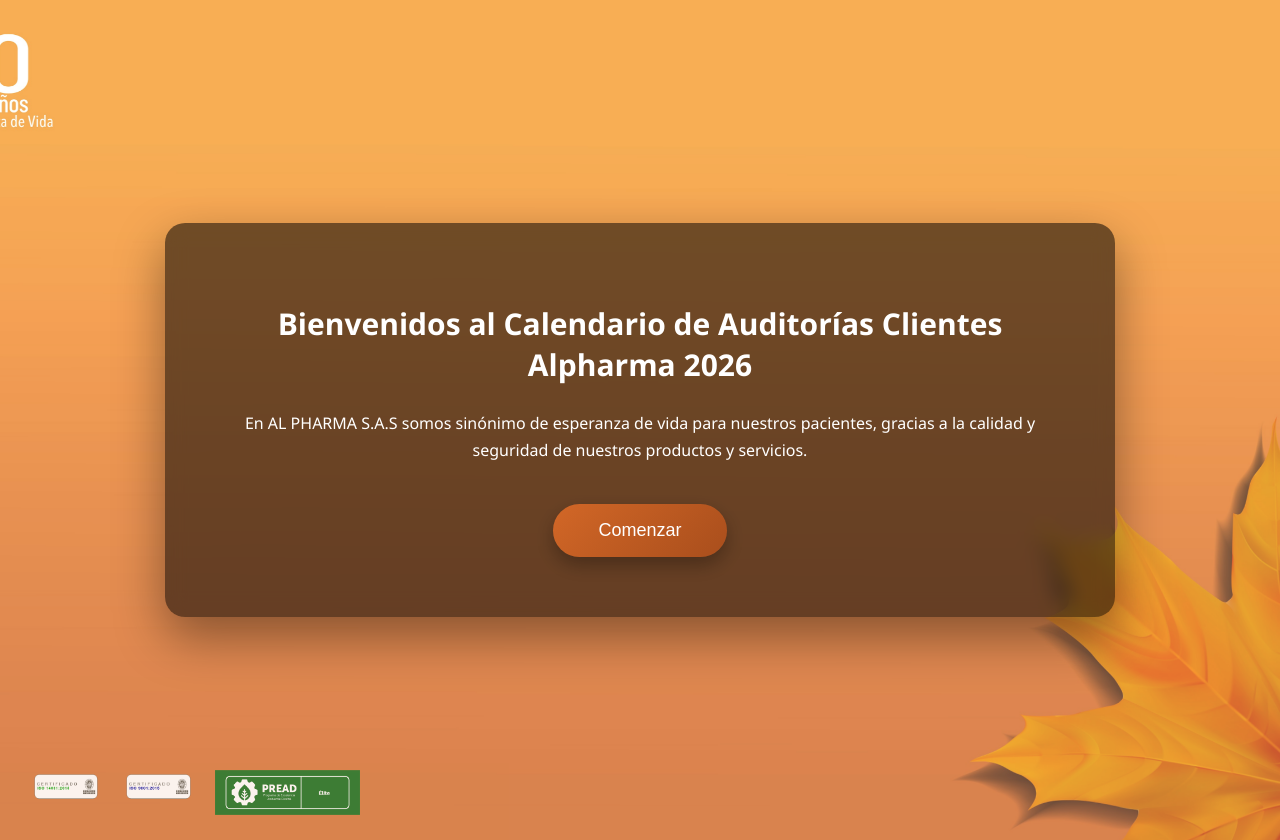
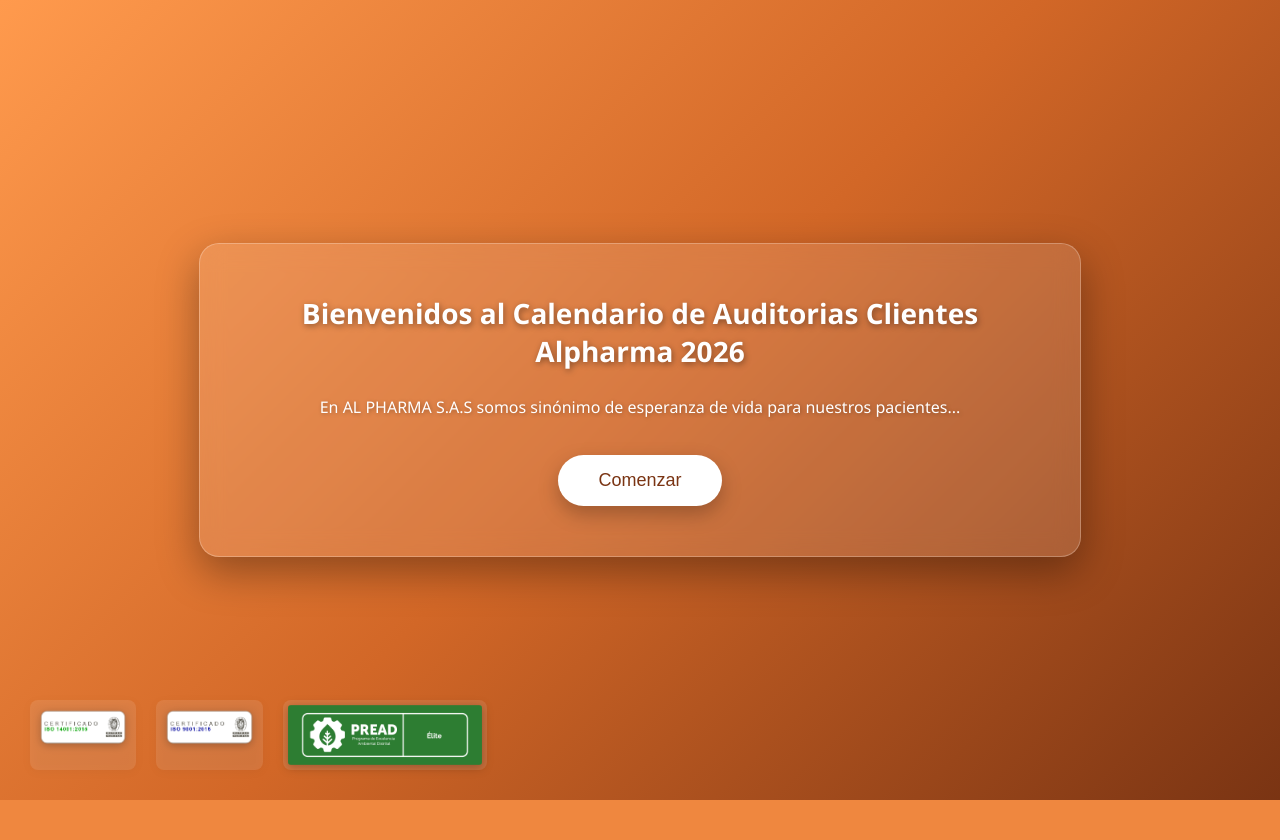
Before and after one commit to Arojasdba2903/App-Reservas, a Flask app: template templates/index.html in a window 1280 px wide. After the commit the page ends 800 px from the top, so only its background shows below. Run offline with Flask 3, Linux system fonts and the light colour scheme; the template is opened without the code that fills it: most values are stand-ins (such as "Sample title", 1, 10 or a date in 2020).

Commit message:
Refactor index.html for appointment reservation page
Updated the HTML structure and styles for the appointment reservation page, including new styles for the welcome screen and logos.

```diff
--- a/templates/index.html
+++ b/templates/index.html
@@ -3,141 +3,237 @@
 <head>
 <meta charset="UTF-8">
 <meta name="viewport" content="width=device-width, initial-scale=1.0">
-<title>Reserva de Citas</title>
+<title>Reserva de Citas - Alpharma</title>
 
 <style>
-body{
-    margin:0;
-    font-family:'Segoe UI',Tahoma,Geneva,Verdana,sans-serif;
-    overflow-x:hidden;
+/* --------------------------------------------------- */
+/* ESTILOS GENERALES                                  */
+/* --------------------------------------------------- */
+body {
+    font-family: 'Segoe UI', Tahoma, Geneva, Verdana, sans-serif;
+    background-color: #f4f7f6;
+    margin: 0;
+    color: #333;
+    overflow-x: hidden; /* Evita scroll horizontal */
 }
 
-/* ================================================= */
-/* PANTALLA BIENVENIDA                              */
-/* ================================================= */
-#pantalla-bienvenida{
-    position:relative;
-    min-height:100vh;
-    display:flex;
-    align-items:center;
-    justify-content:center;
-    padding:20px;
-    overflow:hidden;
+/* --------------------------------------------------- */
+/* PANTALLA DE BIENVENIDA                             */
+/* --------------------------------------------------- */
+#pantalla-bienvenida {
+    background: linear-gradient(135deg, #ff9a4d, #d26727, #7a3413);
+    min-height: 100vh;
+    display: flex;
+    align-items: center;
+    justify-content: center;
+    padding: 20px;
+    box-sizing: border-box;
+    position: relative; /* Necesario para posicionar los logos absolutos */
 }
 
-/* Imagen de fondo con zoom */
-#pantalla-bienvenida::after{
-    content:"";
-    position:absolute;
-    inset:0;
-    background:url("{{ url_for('static', filename='img/fondo.jpg') }}") no-repeat center center;
-    background-size:cover;
-    animation:zoomFondo 20s ease-in-out infinite alternate;
-    z-index:0;
+.tarjeta-bienvenida {
+    background: rgba(255, 255, 255, 0.12);
+    backdrop-filter: blur(12px);
+    border: 1px solid rgba(255, 255, 255, 0.25);
+    padding: 50px 40px;
+    border-radius: 20px;
+    max-width: 800px;
+    text-align: center;
+    color: white;
+    box-shadow: 0 15px 40px rgba(0, 0, 0, 0.35);
+    position: relative;
+    z-index: 10; /* Asegura que el texto esté sobre los logos si se cruzan */
 }
 
-/* Capa clara */
-#pantalla-bienvenida::before{
-    content:"";
-    position:absolute;
-    inset:0;
-    background:rgba(255,255,255,0.18);
-    z-index:1;
+.tarjeta-bienvenida h1 {
+    font-size: 28px;
+    margin-top: 0;
+    margin-bottom: 25px;
+    text-shadow: 1px 2px 6px rgba(0,0,0,0.4);
 }
 
-@keyframes zoomFondo{
-    from{transform:scale(1);}
-    to{transform:scale(1.08);}
+.tarjeta-bienvenida p {
+    font-size: 16px;
+    line-height: 1.6;
+    margin-bottom: 35px;
+    text-shadow: 1px 1px 4px rgba(0,0,0,0.3);
 }
 
-/* Tarjeta */
-.tarjeta-bienvenida{
-    position:relative;
-    z-index:2;
-    background:rgba(0,0,0,0.55);
-    backdrop-filter:blur(10px);
-    padding:60px 50px;
-    border-radius:20px;
-    max-width:850px;
-    text-align:center;
-    color:white;
-    box-shadow:0 20px 50px rgba(0,0,0,0.4);
+#btn-comenzar {
+    background-color: white;
+    color: #7a3413;
+    padding: 15px 40px;
+    font-size: 18px;
+    border-radius: 30px;
+    box-shadow: 0 8px 20px rgba(0,0,0,0.25);
+    width: auto;
+    display: inline-block;
+    transition: 0.3s ease;
+    cursor: pointer;
+    border: none;
 }
 
-.tarjeta-bienvenida h1{
-    font-size:30px;
-    margin-bottom:25px;
+#btn-comenzar:hover {
+    background-color: #ffe6d8;
+    color: #d26727;
+    transform: translateY(-3px);
 }
 
-.tarjeta-bienvenida p{
-    font-size:16px;
-    line-height:1.7;
-    margin-bottom:40px;
+/* --------------------------------------------------- */
+/* ESTILOS PARA LOS LOGOS (NUEVO)                     */
+/* --------------------------------------------------- */
+.contenedor-logos {
+    position: absolute;
+    bottom: 30px;       /* Distancia desde abajo */
+    left: 30px;         /* Distancia desde la izquierda */
+    display: flex;      /* Alineación horizontal */
+    gap: 20px;          /* Espacio entre logos */
+    z-index: 5;         /* Capa inferior al texto principal */
 }
 
-/* Botón */
-#btn-comenzar{
-    background:linear-gradient(135deg,#D26727,#a94e1c);
-    color:white;
-    padding:16px 45px;
-    font-size:18px;
-    border-radius:40px;
-    border:none;
-    cursor:pointer;
-    transition:0.3s ease;
-    box-shadow:0 8px 20px rgba(0,0,0,0.3);
+.contenedor-logos img {
+    height: 60px;       /* Altura fija, el ancho se ajusta solo */
+    width: auto;
+    object-fit: contain;
+    filter: drop-shadow(0 2px 4px rgba(0,0,0,0.3)); /* Sombra suave */
+    transition: transform 0.3s ease;
+    background: rgba(255,255,255,0.1); /* Fondo sutil opcional */
+    padding: 5px;
+    border-radius: 8px;
 }
 
-#btn-comenzar:hover{
-    transform:translateY(-4px);
+.contenedor-logos img:hover {
+    transform: scale(1.1); /* Efecto zoom al pasar mouse */
+    background: rgba(255,255,255,0.2);
 }
 
-/* ================================================= */
-/* LOGOS INFERIORES                                 */
-/* ================================================= */
-.logos-inferiores{
-    position:absolute;
-    bottom:25px;
-    left:30px;
-    display:flex;
-    gap:20px;
-    align-items:center;
-    z-index:3;
-}
-
-.logos-inferiores img{
-    height:45px;
-    object-fit:contain;
-    opacity:0.9;
-    transition:0.3s ease;
-}
-
-.logos-inferiores img:hover{
-    transform:scale(1.05);
-    opacity:1;
-}
-
-/* Responsive */
-@media (max-width:768px){
-    .logos-inferiores{
-        left:50%;
-        transform:translateX(-50%);
-        bottom:15px;
+/* Responsividad para móviles */
+@media (max-width: 600px) {
+    .contenedor-logos {
+        bottom: 20px;
+        left: 50%;
+        transform: translateX(-50%); /* Centrar logos en móviles */
+        width: 100%;
+        justify-content: center;
     }
-
-    .tarjeta-bienvenida{
-        padding:40px 25px;
+    .contenedor-logos img {
+        height: 40px; /* Logos más pequeños en celular */
     }
 }
 
-/* ================================================= */
-/* FORMULARIO (segunda pantalla)                    */
-/* ================================================= */
-#pantalla-reserva{
-    display:none;
-    min-height:100vh;
-    background:#f4f7f6;
-    padding:20px;
+/* --------------------------------------------------- */
+/* PANTALLA DE RESERVA (FORMULARIO)                   */
+/* --------------------------------------------------- */
+#pantalla-reserva { padding: 20px; }
+
+.contenedor-principal {
+    display: flex;
+    max-width: 1200px;
+    margin: 0 auto;
+    gap: 30px;
+    flex-wrap: wrap; /* Para que baje en pantallas chicas */
+}
+
+.columna-calendario {
+    flex: 6;
+    background: white;
+    padding: 25px;
+    border-radius: 10px;
+    box-shadow: 0 4px 10px rgba(0,0,0,0.05);
+    min-width: 300px;
+}
+
+.grid-calendario {
+    display: grid;
+    grid-template-columns: repeat(auto-fill, minmax(130px, 1fr));
+    gap: 15px;
+    margin-top: 20px;
+}
+
+.tarjeta {
+    border: 1px solid #ddd;
+    border-radius: 8px;
+    overflow: hidden;
+    cursor: pointer;
+    transition: all 0.2s;
+    text-align: center;
+    background: white;
+}
+
+.tarjeta:hover {
+    transform: translateY(-3px);
+    box-shadow: 0 5px 15px rgba(210,103,39,0.3);
+}
+
+.tarjeta.seleccionada {
+    border: 2px solid #d26727;
+    background-color: #fff2ea;
+}
+
+.tarjeta .mes {
+    background-color: #d26727;
+    color: white;
+    font-weight: bold;
+    padding: 8px 0;
+    font-size: 14px;
+}
+
+.tarjeta .dia {
+    padding: 20px 0;
+    font-size: 32px;
+    font-weight: bold;
+    color: #222;
+}
+
+.columna-formulario {
+    flex: 4;
+    background: white;
+    padding: 25px;
+    border-radius: 10px;
+    box-shadow: 0 4px 10px rgba(0,0,0,0.05);
+    min-width: 300px;
+}
+
+.grupo-form { margin-bottom: 15px; }
+
+.grupo-form label {
+    display: block;
+    margin-bottom: 5px;
+    font-size: 14px;
+    font-weight: bold;
+}
+
+.grupo-form input,
+.grupo-form select,
+.grupo-form textarea {
+    width: 100%;
+    padding: 10px;
+    border: 1px solid #ccc;
+    border-radius: 5px;
+    box-sizing: border-box;
+}
+
+button[type="submit"] {
+    background-color: #d26727;
+    color: white;
+    padding: 12px;
+    width: 100%;
+    border: none;
+    border-radius: 5px;
+    font-size: 16px;
+    font-weight: bold;
+    cursor: pointer;
+    transition: 0.2s;
+}
+
+button[type="submit"]:hover { background-color: #a94e1c; }
+button[type="submit"]:disabled { background-color: #aaa; cursor: not-allowed; }
+
+#mensaje-fecha {
+    color: #d26727;
+    font-weight: bold;
+    margin-bottom: 20px;
+    display: block;
 }
 </style>
 </head>
@@ -145,33 +241,87 @@ body{
 <body>
 
 <div id="pantalla-bienvenida">
-
     <div class="tarjeta-bienvenida">
-        <h1>Bienvenidos al Calendario de Auditorías Clientes Alpharma 2026</h1>
-        <p>
-            En AL PHARMA S.A.S somos sinónimo de esperanza de vida para nuestros pacientes,
-            gracias a la calidad y seguridad de nuestros productos y servicios.
-        </p>
+        <h1>Bienvenidos al Calendario de Auditorias Clientes Alpharma 2026</h1>
+        <p>En AL PHARMA S.A.S somos sinónimo de esperanza de vida para nuestros pacientes...</p>
         <button id="btn-comenzar">Comenzar</button>
     </div>
 
-    <div class="logos-inferiores">
-        <img src="{{ url_for('static', filename='img/logo1.png') }}" alt="Logo 1">
-        <img src="{{ url_for('static', filename='img/logo2.png') }}" alt="Logo 2">
-        <img src="{{ url_for('static', filename='img/logo3.png') }}" alt="Logo 3">
+    <div class="contenedor-logos">
+        <img src="static/img/logo1.png" alt="Logo 1">
+        <img src="static/img/logo2.png" alt="Logo 2">
+        <img src="static/img/logo3.png" alt="Logo 3">
     </div>
-
 </div>
 
-<div id="pantalla-reserva">
-    <!-- Aquí continúa tu formulario actual -->
+<div id="pantalla-reserva" style="display:none;">
+    <div class="contenedor-principal">
+        <div class="columna-calendario">
+            <h2 style="color:#d26727;margin-top:0;">Selecciona una fecha</h2>
+            <div class="grid-calendario">
+                {% for item in fechas %}
+                <div class="tarjeta" data-fecha="{{ item.fecha }}" onclick="seleccionarFecha(this)">
+                    <div class="mes"></div>
+                    <div class="dia"></div>
+                </div>
+                {% endfor %}
+            </div>
+        </div>
+
+        <div class="columna-formulario">
+            <h2 style="color:#d26727;margin-top:0;">Detalles de la Cita</h2>
+            <span id="mensaje-fecha">No has seleccionado ninguna fecha</span>
+
+            <form id="formulario-reserva">
+                <input type="hidden" id="fechaElegida" required>
+
+                <div class="grupo-form"><label>Nombre Completo *</label><input type="text" id="nombre" required></div>
+                <div class="grupo-form"><label>Correo Electrónico *</label><input type="email" id="correo" required></div>
+                <div class="grupo-form"><label>Teléfono</label><input type="text" id="telefono"></div>
+
+                <button type="submit" id="btnGuardar" disabled>Confirmar Reserva</button>
+            </form>
+        </div>
+    </div>
 </div>
 
 <script>
-document.getElementById('btn-comenzar').addEventListener('click',function(){
-    document.getElementById('pantalla-bienvenida').style.display='none';
-    document.getElementById('pantalla-reserva').style.display='block';
+// Lógica para cambiar de pantalla
+document.getElementById('btn-comenzar').addEventListener('click', function() {
+    document.getElementById('pantalla-bienvenida').style.display = 'none';
+    document.getElementById('pantalla-reserva').style.display = 'block';
 });
+
+const meses = ["Enero","Febrero","Marzo","Abril","Mayo","Junio","Julio","Agosto","Septiembre","Octubre","Noviembre","Diciembre"];
+
+// Lógica para renderizar fechas (procesa lo que viene del servidor)
+document.querySelectorAll('.tarjeta').forEach(tarjeta => {
+    const fechaStr = tarjeta.getAttribute('data-fecha');
+    if(!fechaStr) return;
+
+    // Asume formato YYYY-MM-DD
+    const partes = fechaStr.split('-');
+    // partes[1] es el mes (01 a 12), restamos 1 para el array
+    const mesIndex = parseInt(partes[1]) - 1;
+
+    if(meses[mesIndex]) {
+        tarjeta.querySelector('.mes').innerText = meses[mesIndex].toUpperCase();
+    }
+    tarjeta.querySelector('.dia').innerText = partes[2];
+});
+
+function seleccionarFecha(elemento){
+    // Quitar selección previa
+    document.querySelectorAll('.tarjeta').forEach(t => t.classList.remove('seleccionada'));
+
+    // Seleccionar actual
+    elemento.classList.add('seleccionada');
+
+    const fechaElegida = elemento.getAttribute('data-fecha');
+    document.getElementById('fechaElegida').value = fechaElegida;
+    document.getElementById('mensaje-fecha').innerText = `✅ Fecha seleccionada: ${fechaElegida}`;
+    document.getElementById('btnGuardar').disabled = false;
+}
 </script>
 
 </body>
```
